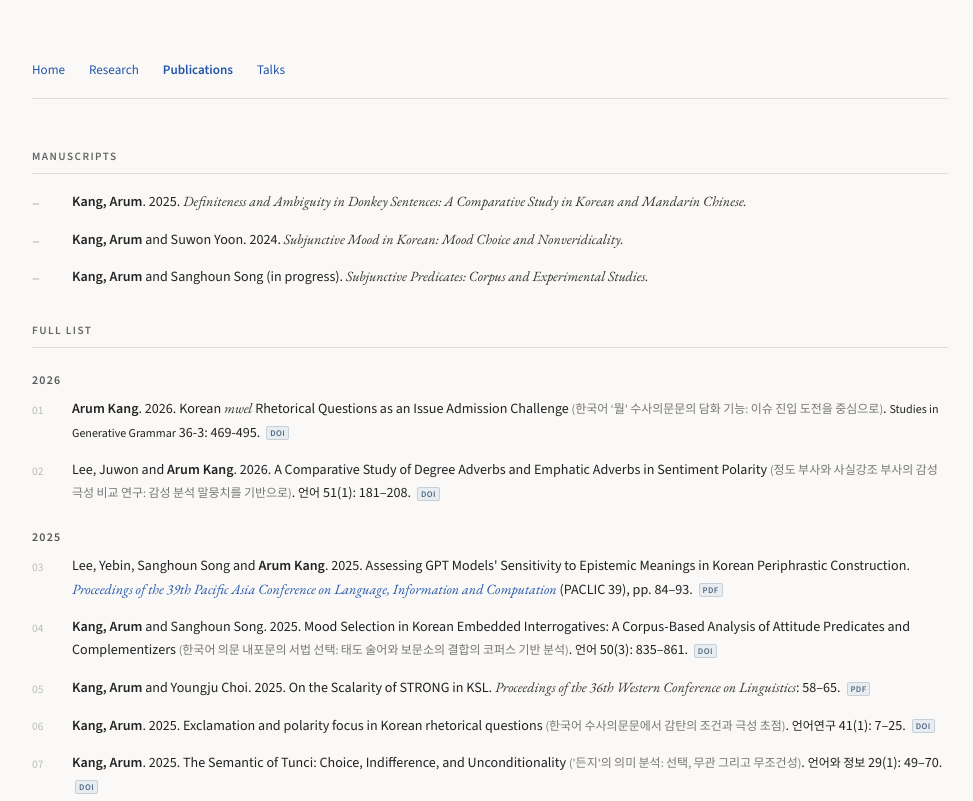
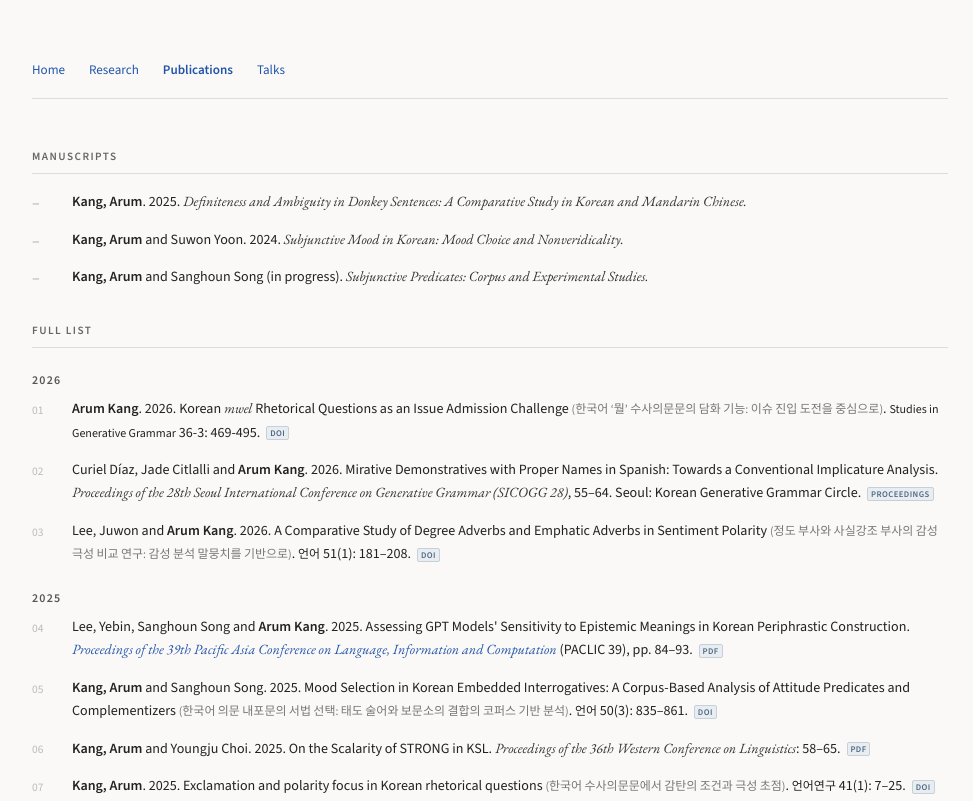
Before and after one commit to arum-kang/arum-kang.github.io, a plain HTML site: page publications.html in a window 1280 px wide. Shown: the top 801 px of the page, without its empty margins (150-1123 px from the left). Drawn offline with nearby package versions, Linux system fonts and the light colour scheme.

Commit message:
Update publications.html

```diff
--- a/publications.html
+++ b/publications.html
@@ -90,6 +90,7 @@ a:link, a:visited, a:hover, a:active { color: #2255aa !important; }
 
   <div class="pub-year-label">2026</div>
   <div class="pub"><strong>Arum Kang</strong>. 2026. Korean <em>mwel</em> Rhetorical Questions as an Issue Admission Challenge <span class="kr-text">(한국어 ‘뭘’ 수사의문문의 담화 기능: 이슈 진입 도전을 중심으로)</span>. <span class="kr-journal">Studies in Generative Grammar</span> 36-3: 469-495. <a target="_blank" rel="noopener" href="https://doi.org/10.15860/sigg.36.3.202608.469" class="badge">doi</a> </div>
+  <div class="pub">Curiel Díaz, Jade Citlalli and <strong>Arum Kang</strong>. 2026. Mirative Demonstratives with Proper Names in Spanish: Towards a Conventional Implicature Analysis. <em>Proceedings of the 28th Seoul International Conference on Generative Grammar (SICOGG 28)</em>, 55–64. Seoul: Korean Generative Grammar Circle. <a target="_blank" rel="noopener" href="https://drive.google.com/file/d/1vDP8tldfvKJZrhFUyc9DdJV58U8qsjcq/view" class="badge">proceedings</a> </div>
   <div class="pub">Lee, Juwon and <strong>Arum Kang</strong>. 2026. A Comparative Study of Degree Adverbs and Emphatic Adverbs in Sentiment Polarity <span class="kr-text">(정도 부사와 사실강조 부사의 감성 극성 비교 연구: 감성 분석 말뭉치를 기반으로)</span>. <span class="kr-journal">언어</span> 51(1): 181–208. <a target="_blank" rel="noopener" href="https://doi.org/10.18855/lisoko.2026.51.1.007" class="badge">doi</a> </div>
 
   <div class="pub-year-label">2025</div>
```
